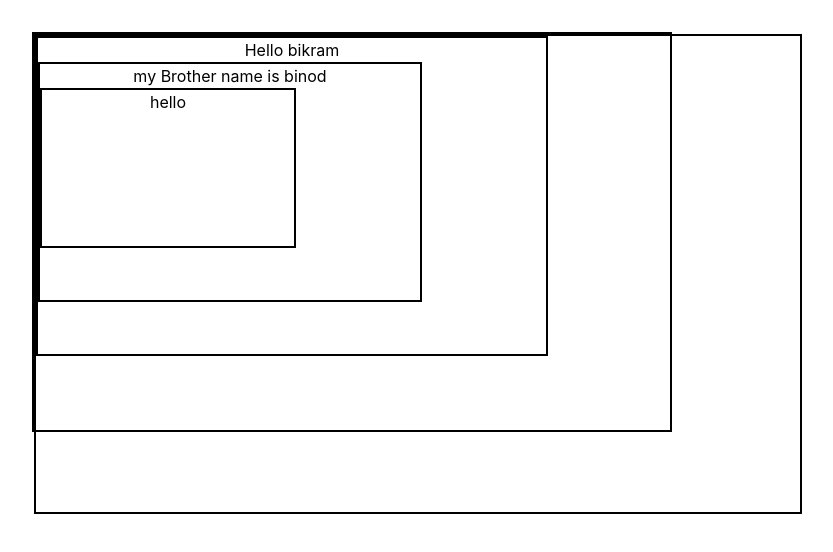
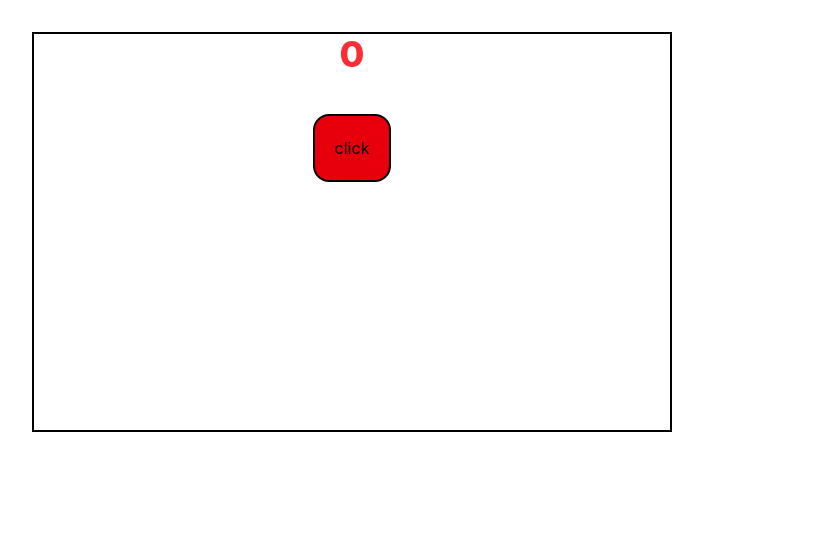
Before and after one commit to Vikram-Rai0/revision-session, a React (Vite) app in the folder frontend/: page / in a window 1280 px wide. Shown: the top 552 px of the page, without its empty margins (0-833 px from the left). Built offline with nearby package versions, Linux system fonts and the light colour scheme.

Commit message:
pratic UseState hook example, made a counter app with ever button the count increase and change the color

```diff
--- a/frontend/src/App.jsx
+++ b/frontend/src/App.jsx
@@ -1,12 +1,15 @@
 import './App.css'
 import React from 'react'
 import ParentComponent from './components/props/ParentComponent'
+import UseState from './components/props/UseState'
 
 
 const App = () => {
   return (
-    <div class = "border-2 solid red h-[50vh] w-[50vw]">
-      <ParentComponent />
+    <div class="border-2 solid red h-[50vh] w-[50vw]">
+      {/* <ParentComponent /> */}
+      <UseState />
+
     </div>
   )
 }
--- /dev/null
+++ b/frontend/src/components/props/UseState.jsx
@@ -0,0 +1,23 @@
+import React from 'react'
+import { useState } from 'react'
+
+const UseState = () => {
+    const [count, setCount] = useState(0);
+    const [index, setIndex] = useState(0);
+
+    function counter() {
+        setCount(count + 1);
+        setIndex((index + 1) % color.length);
+
+    }
+    let color = ["text-red-500", "text-green-500", "text-blue-500", "text-yellow-500"];
+
+    return (
+        <>
+            <h1 className={`font-extrabold text-4xl mb-10 ${color[index]}`}>{count}</h1>
+            <button onClick={counter} className='border-2 bg-red-600 p-5 rounded-2xl '>click</button>
+        </>
+    )
+}
+
+export default UseState
```
Also changed, not shown: frontend/src/components/props/ChildComponent2.jsx (+3 -4 lines).
